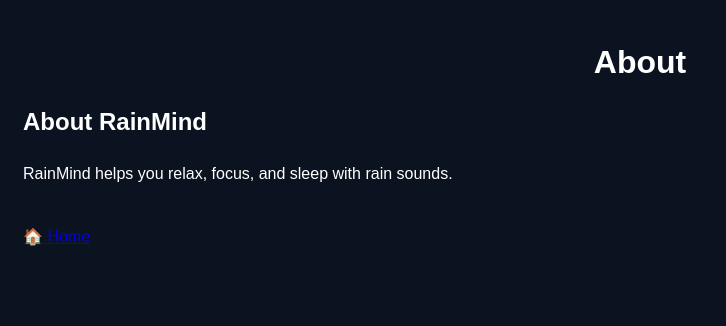
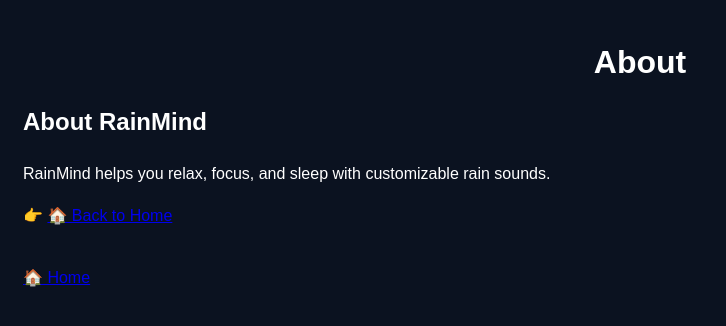
Before and after one commit to choijangwook/RainMind, a Jekyll site: the page built from pages/about.md, in a window 1280 px wide. Shown: the top 326 px of the page, without its empty margins (0-726 px from the left). Built offline with Jekyll 4.4.1, drawn with Linux system fonts in a browser that asks for light colours.

Commit message:
Update about.md

```diff
--- a/pages/about.md
+++ b/pages/about.md
@@ -6,4 +6,6 @@ permalink: /about/
 
 ## About RainMind
 
-RainMind helps you relax, focus, and sleep with rain sounds.
+RainMind helps you relax, focus, and sleep with customizable rain sounds.
+
+👉 [🏠 Back to Home]({{ site.baseurl }}/index.html)
```
